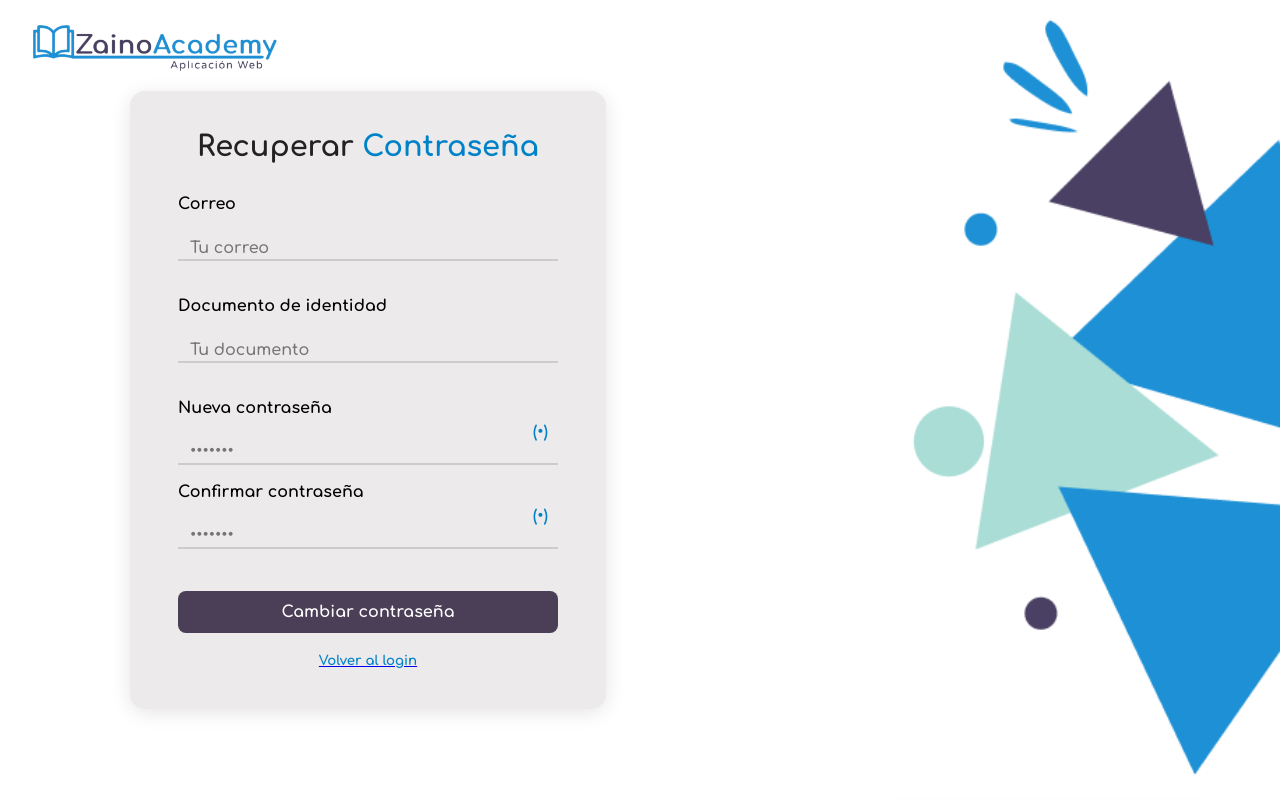
After one commit to emmanuelll-idk/ProyectoZainoAcademyRoles, a Django app: a page that uses zainoAcademy_app/templates/registration/reset_password.html in a window 1280 px wide. The commit adds this page. Run offline with Django 5.2, Linux system fonts and the light colour scheme.

Commit message:
Activación opción olvidar contrasena

```diff
--- a/static/css/registration/registration.css
+++ b/static/css/registration/registration.css
@@ -69,6 +69,27 @@ body.login-page {
     color: #000;
 }
 
+.form-group input {
+    width: 100%;
+    height: 25px;
+}
+
+.form-control {
+    width: 100%;
+    padding: 10px 12px;
+    padding-right: 25px;
+    border: none;
+    border-bottom: 2px solid #ccc;
+    background: transparent;
+    font-size: 1rem;
+    outline: none;
+    transition: border-color 0.3s;
+    font-family: 'Comfortaa', sans-serif;
+    font-weight: 600;
+    box-sizing: border-box;
+}
+
+
 .form-control {
     width: 100%;
     padding: 10px 12px;
@@ -103,6 +124,37 @@ body.login-page {
 .form-group small a:hover {
     color: #777;
 }
+
+.volver{
+    text-decoration: none;
+    color: #0082c9;
+}
+
+.password-wrapper {
+    position: relative;
+    display: block;
+}
+
+.password-wrapper input {
+    width: 100%;
+    padding-right: 25px; /* espacio para el puntico */
+    box-sizing: border-box;
+}
+
+.toggle-password {
+    position: absolute;
+    top: 50%;
+    right: 10px;
+    transform: translateY(-50%);
+    cursor: pointer;
+    font-weight: bold;
+    color: #0082c9;
+    user-select: none;
+}
+.toggle-password:hover {
+    color: #005f80;
+}
+
 
 .btn-login {
     background-color: #4b3f58;
@@ -144,6 +196,8 @@ body.login-page {
     height: auto;
 }
 
+
+
 @media (max-width: 768px) {
     .login-wrapper {
         flex-direction: column;
@@ -164,11 +218,15 @@ body.login-page {
 
     .login-card {
         max-width: 100%;
+        width: 90%;      /* ajusta ancho al 90% de la pantalla */
+        padding: 1.5rem; /* reduce padding en móviles */
+        margin: 1rem;    /* deja espacio con los bordes */
+        box-sizing: border-box;
     }
 
     .login-logo {
         position: relative;
-        margin: 0 50px 20px auto;
+        margin: 0 auto 20px auto;
         text-align: center;
         display: block;
     }
--- /dev/null
+++ b/zainoAcademy_app/templates/registration/reset_password.html
@@ -0,0 +1,87 @@
+{% load static %}
+<!DOCTYPE html>
+<html lang="es">
+<head>
+    <meta charset="UTF-8">
+    <meta name="viewport" content="width=device-width, initial-scale=1.0">
+    <title>Recuperar Contraseña - Zaino Academy</title>
+    <link rel="stylesheet" href="{% static 'css/registration/registration.css' %}">
+</head>
+<body class="login-page">
+    <div class="login-wrapper">
+
+        <div class="login-left">
+
+            <div class="login-logo">
+                <img src="{% static 'images/registration/LogoNormal-removebg-preview.png' %}" alt="Logo Zaino Academy">
+            </div>
+
+            <div class="login-card">
+                <h1><b>Recuperar <span>Contraseña</span></b></h1>
+
+                {% if messages %}
+                <div class="messages">
+                    {% for message in messages %}
+                        <div class="message {{ message.tags }}">{{ message }}</div>
+                    {% endfor %}
+                </div>
+                {% endif %}
+
+                {% if exito %}
+                <div class="messages">
+                    <div class="message success">
+                        Contraseña actualizada correctamente!
+                    </div>
+                    <div style="text-align:center; margin-top:15px;">
+                        <a href="{% url 'login' %}" class="btn-login" style="width:auto; padding:10px 20px;">Volver al login</a>
+                    </div>
+                </div>
+                {% else %}
+                <form method="POST" class="login-form">
+                    {% csrf_token %}
+
+                    <div class="form-group">
+                        <label for="correo"><b>Correo</b></label><br>
+                        <input type="email" name="correo" id="correo" required placeholder="Tu correo" class="form-control"><br><br><br>
+
+                    </div>
+
+                    <div class="form-group">
+                        <label for="documento"><b>Documento de identidad</b></label><br>
+                        <input type="text" name="documento" id="documento" required placeholder="Tu documento" class="form-control"><br><br><br>
+                    </div>
+
+                    <div class="form-group password-wrapper">
+                        <label for="new_password"><b>Nueva contraseña</b></label><br>
+                        <input type="password" name="new_password" id="new_password" required placeholder="•••••••" class="form-control">
+                        <span class="toggle-password" onclick="togglePassword('new_password')">(•)</span>
+                    </div><br>
+
+                    <div class="form-group password-wrapper">
+                        <label for="confirm_password"><b>Confirmar contraseña</b></label><br>
+                        <input type="password" name="confirm_password" id="confirm_password" required placeholder="•••••••" class="form-control">
+                        <span class="toggle-password" onclick="togglePassword('confirm_password')">(•)</span>
+                    </div><br>
+
+                    <button type="submit" class="btn-login"><b>Cambiar contraseña</b></button>
+                    <br>
+                    <small><a href="{% url 'login' %}"><b class="volver">Volver al login</b></a></small>
+                </form>
+                {% endif %}
+            </div>
+        </div>
+
+        <div class="login-decor">
+            <img src="{% static 'images/registration/figuras.png' %}" alt="Decoración figuras">
+        </div>
+    </div>
+</body>
+
+<script>
+function togglePassword(id) {
+    const input = document.getElementById(id);
+    input.type = input.type === "password" ? "text" : "password";
+}
+</script>
+
+</html>
--- a/zainoAcademy_app/urls.py
+++ b/zainoAcademy_app/urls.py
@@ -49,6 +49,7 @@ urlpatterns = [
     path('estudiantes/editar_perfil/', views.editar_perfil_estudiantes, name='editar_perfil_estudiantes'),
     path('perfil/', views.ver_perfil_estudiantes, name='ver_perfil_estudiantes'),
     path('eliminar-archivo/', views.eliminar_archivo, name='eliminar_archivo'),
+    path('cambiar_contraseña/', views.reset_password, name='reset_password'),
 
     # Acudientes
     path('acudientes/actividades/', views.actividades_acudientes, name='actividades_acudientes'),
--- a/zainoAcademy_app/views.py
+++ b/zainoAcademy_app/views.py
@@ -89,6 +89,33 @@ def get_usuario_from_session(request):
         except Usuario.DoesNotExist:
             return None
     return None
+
+
+def reset_password(request):
+    exito = False
+
+    if request.method == "POST":
+        correo = request.POST.get("correo")
+        documento = request.POST.get("documento")
+        nueva_contraseña = request.POST.get("new_password")
+        confirmar_contraseña = request.POST.get("confirm_password")
+
+        try:
+            usuario = Usuario.objects.get(correo=correo, documento=documento)
+        except Usuario.DoesNotExist:
+            messages.error(request, "Correo o documento incorrecto.")
+            return redirect("reset_password")
+
+        if nueva_contraseña != confirmar_contraseña:
+            messages.error(request, "Las contraseñas no coinciden.")
+            return redirect("reset_password")
+
+        usuario.Us_contraseña = nueva_contraseña
+        usuario.save()
+        exito = True
+
+    return render(request, "registration/reset_password.html", {"exito": exito})
+
 
 @csrf_exempt
 def actualizar_perfil_acudientes(request):
```
Also changed, not shown: zainoAcademy_app/templates/registration/login.html (+5 -5 lines), db.sqlite3.
